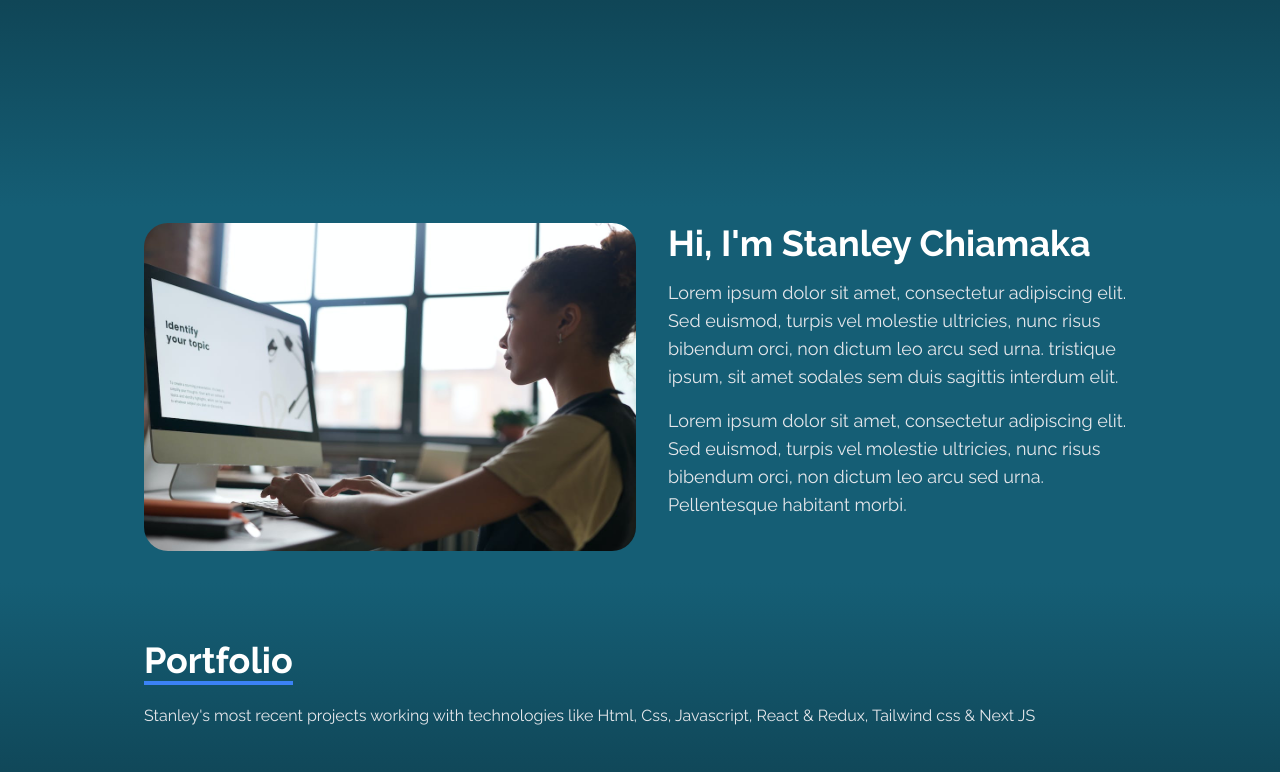
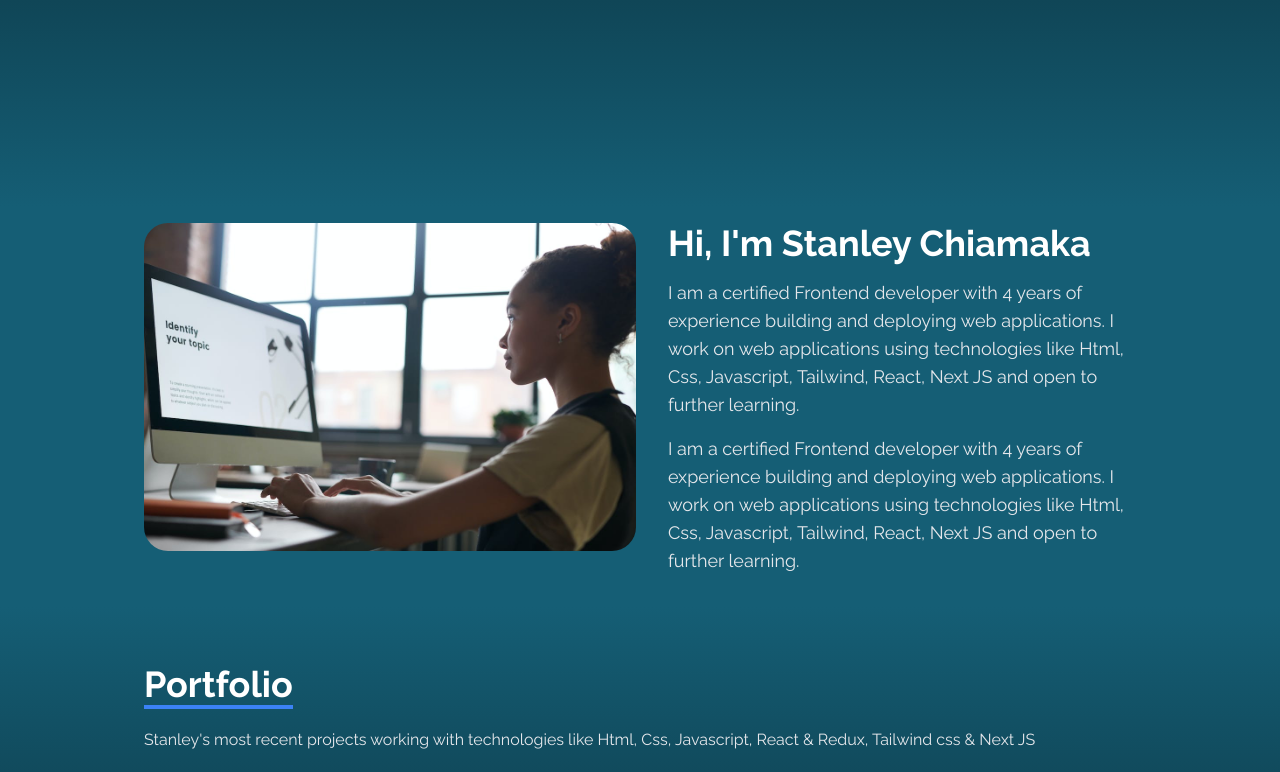
Before and after one commit to Janefrancess/My-Portfolio-Website, a React (Create React App) app: page / in a window 1280 px wide. Shown: the part 593-1365 px from the top of the page. Built offline with nearby package versions, Linux system fonts and the light colour scheme.

Commit message:
about me
about me description

```diff
--- a/src/components/About.jsx
+++ b/src/components/About.jsx
@@ -13,14 +13,14 @@ const AboutMePage = () => {
         <div className="md:w-2/3 md:pl-8">
           <h1 className="text-4xl font-bold mb-4">Hi, I'm Stanley Chiamaka</h1>
           <p className="text-lg text-gray-200 mb-4">
-            Lorem ipsum dolor sit amet, consectetur adipiscing elit. Sed euismod, turpis vel
-            molestie ultricies, nunc risus bibendum orci, non dictum leo arcu sed urna.
-            tristique ipsum, sit amet sodales sem duis sagittis interdum elit.
+          I am a certified Frontend developer with 4 years of experience building and deploying web applications.
+          I work on web applications using technologies like Html, Css, Javascript, Tailwind, React, Next JS and open to
+          further learning.
           </p>
           <p className="text-lg text-gray-200 mb-4">
-            Lorem ipsum dolor sit amet, consectetur adipiscing elit. Sed euismod, turpis vel
-            molestie ultricies, nunc risus bibendum orci, non dictum leo arcu sed urna.
-            Pellentesque habitant morbi.
+          I am a certified Frontend developer with 4 years of experience building and deploying web applications.
+          I work on web applications using technologies like Html, Css, Javascript, Tailwind, React, Next JS and open to
+          further learning.
           </p>
         </div>
       </div>
--- a/src/components/Portfolio.jsx
+++ b/src/components/Portfolio.jsx
@@ -10,17 +10,17 @@ const Portfolio = () => {
     {
       id: 1,
       src: html,
-      href: ["https://stanleyport.vercel.app", "https://github.com/Janefrancess/Portfolio"],
+      href: ["https://stanleyport.vercel.app/", "https://github.com/Janefrancess/Portfolio"],
     },
     {
       id: 2,
       src: reactproj,
-      href: ["https://stanleyport.vercel.app", "https://github.com/Janefrancess/Stanley-Chi"],
+      href: ["https://stanley-chi.vercel.app/", "https://github.com/Janefrancess/Stanley-Chi"],
     },
     {
       id: 3,
       src: heybasshModular,
-      href: ["https://github.com/Janefrancess", "https://github.com/Janefrancess"],
+      href: ["https://heybassh.com/", "https://github.com/Janefrancess"],
     },
     {
       id: 4,
```
